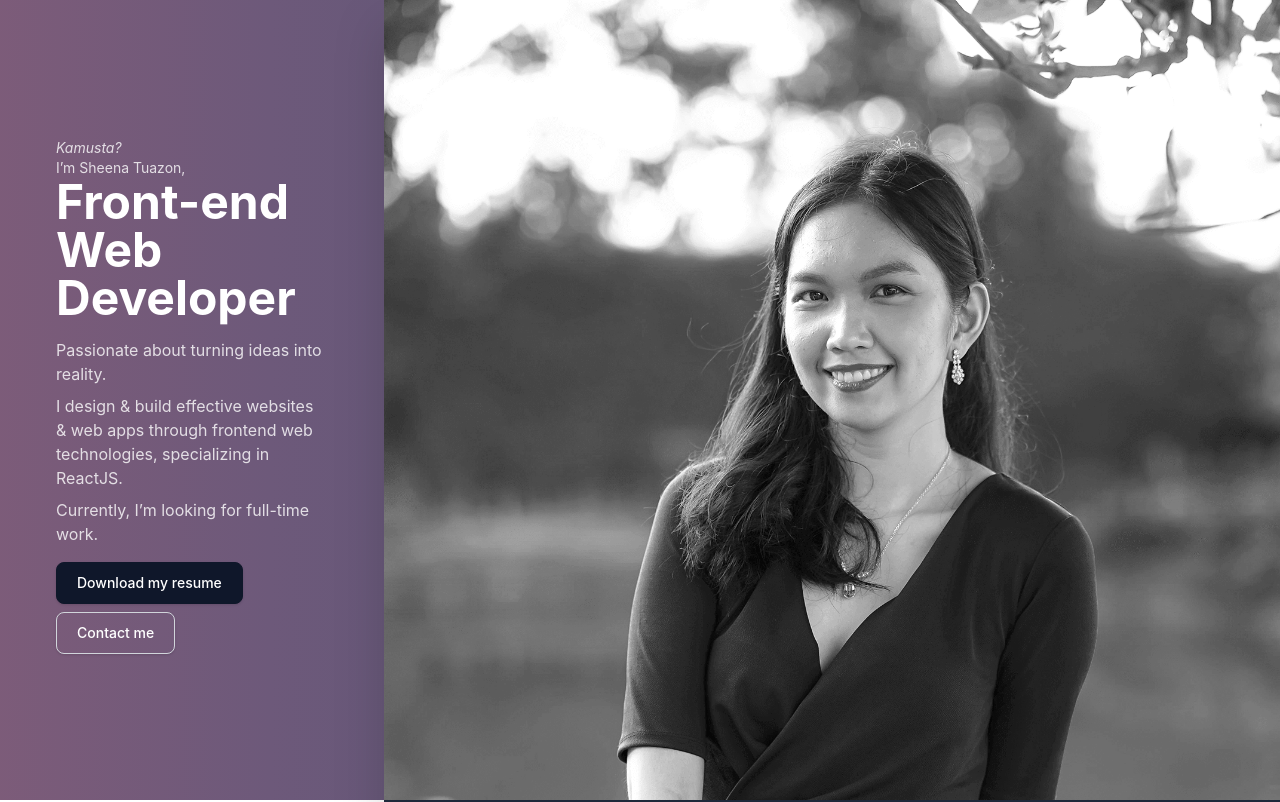
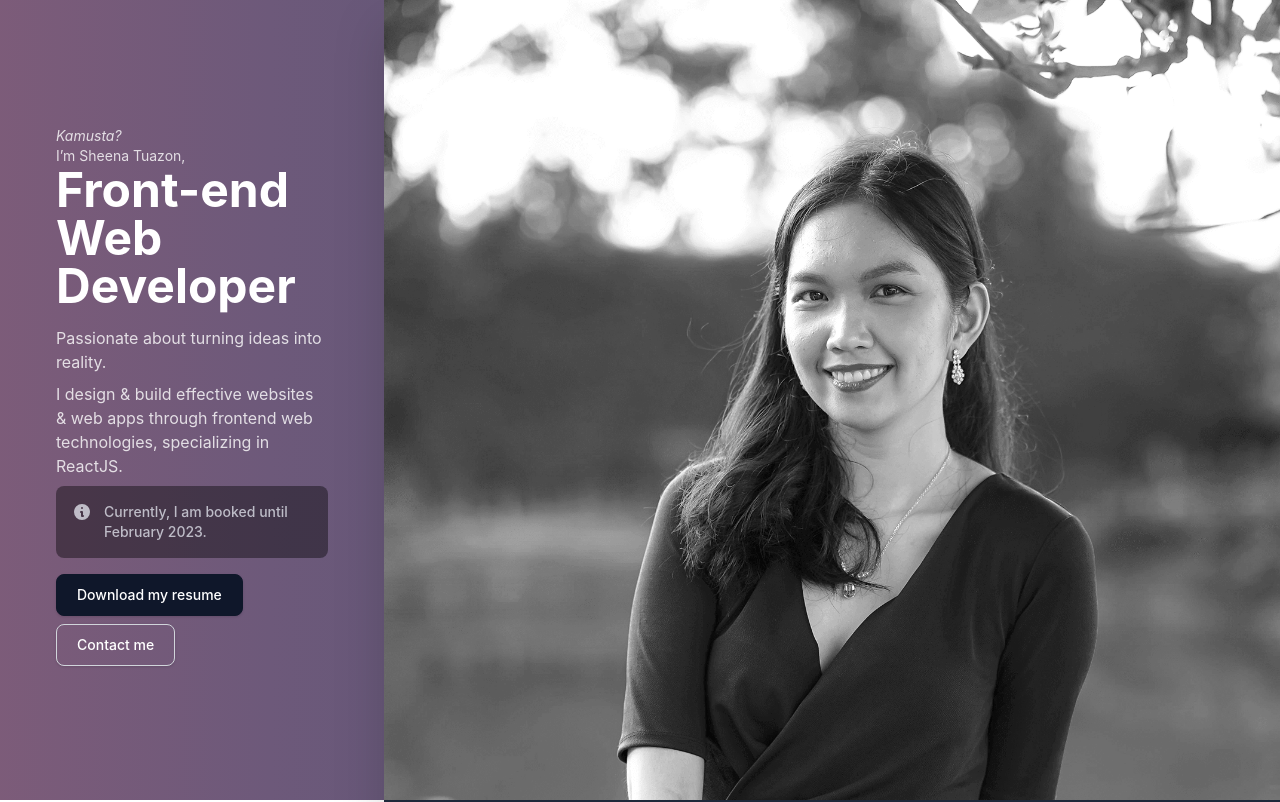
Before and after one commit to shwwwna/react-portfolio, a Next.js app: page / in a window 1280 px wide. Shown: the top 802 px of the page. Built offline with nearby package versions, Linux system fonts and the light colour scheme.

Commit message:
added availability

```diff
--- a/components/Hero.js
+++ b/components/Hero.js
@@ -25,11 +25,25 @@ const Hero = () => {
 					</span>
 					.
 				</div>
-				<div className="">
-					Currently, I’m looking for{" "}
-					<span className="group-hover:underline decoration-teal-500/80 decoration-4">
-						full-time work.
-					</span>
+				<div
+					id="alert-5"
+					class="flex p-4  rounded-lg bg-black/50  mix-blend-hard-light  w-full md:w-fit	"
+					role="alert">
+					<svg
+						aria-hidden="true"
+						class="flex-shrink-0 w-5 h-5 text-gray-300"
+						fill="currentColor"
+						viewBox="0 0 20 20"
+						xmlns="http://www.w3.org/2000/svg">
+						<path
+							fill-rule="evenodd"
+							d="M18 10a8 8 0 11-16 0 8 8 0 0116 0zm-7-4a1 1 0 11-2 0 1 1 0 012 0zM9 9a1 1 0 000 2v3a1 1 0 001 1h1a1 1 0 100-2v-3a1 1 0 00-1-1H9z"
+							clip-rule="evenodd"></path>
+					</svg>
+					<span class="sr-only">Info</span>
+					<div class="ml-3 text-sm font-medium mix-blend-normal text-gray-300">
+						Currently, I am booked until February 2023.
+					</div>
 				</div>
 			</div>
 			<div className="flex flex-wrap">
@@ -38,7 +52,7 @@ const Hero = () => {
 					target="_blank"
 					rel="noreferrer"
 					href="https://drive.google.com/file/d/1_py2XW-1qUlOKZjQRU1-i_cf9TJuTJFC/view?usp=share_link"
-					className="border border-slate-900 text-white bg-slate-900 hover:bg-slate-800 focus:ring-4 focus:ring-slate-300 font-medium rounded-lg text-sm px-5 py-2.5 mr-2 mb-2  focus:outline-none transition-all duration-200 shadow w-full md:w-fit text-center ">
+					className="border border-slate-900 text-white bg-slate-900 hover:bg-slate-800 focus:ring-4 focus:ring-slate-300 font-medium rounded-lg text-sm px-5 py-2.5 md:mr-2 mb-2  focus:outline-none transition-all duration-200 shadow w-full md:w-fit text-center ">
 					Download my resume
 				</a>
 
@@ -47,7 +61,7 @@ const Hero = () => {
 					target="_blank"
 					rel="noreferrer"
 					href="https://www.linkedin.com/in/sheena-tuazon/"
-					className=" border border-gray-300 focus:outline-none hover:bg-teal-700 focus:ring-4 focus:ring-gray-200 font-medium rounded-lg text-sm px-5 py-2.5 mr-2 mb-2  transition-all duration-200 shadow w-full md:w-fit text-center ">
+					className=" border border-gray-300 focus:outline-none hover:bg-teal-700 focus:ring-4 focus:ring-gray-200 font-medium rounded-lg text-sm px-5 py-2.5 md:mr-2 mb-2  transition-all duration-200 shadow w-full md:w-fit text-center ">
 					Contact me
 				</a>
 			</div>
```
